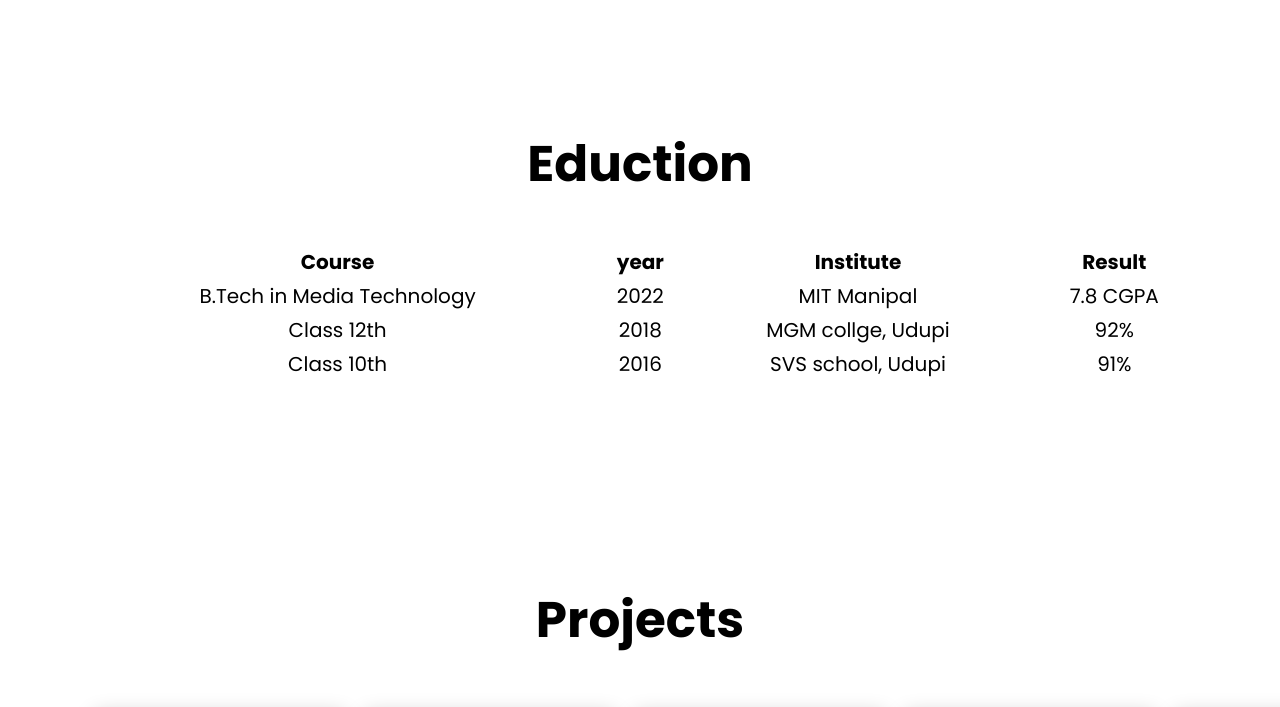
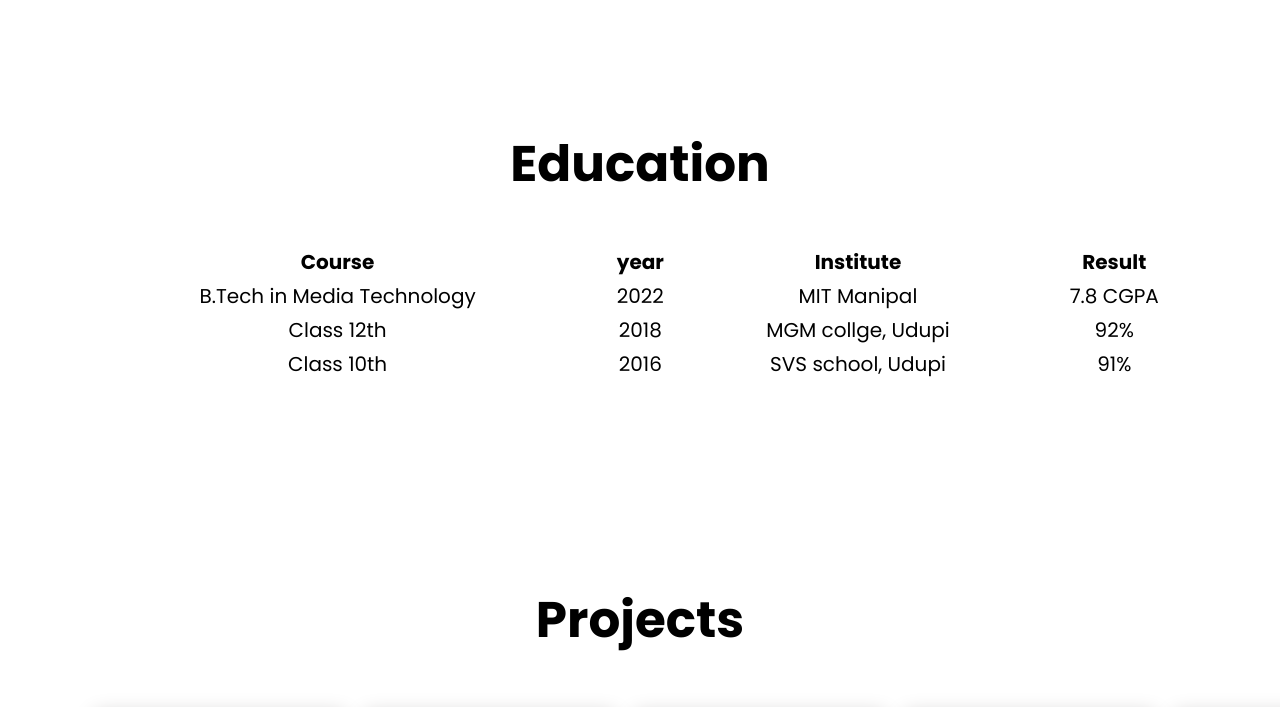
Before and after one commit to naveen9740/portfolio3, a plain HTML site: page index.html in a window 1280 px wide. Shown: the part 1340-2047 px from the top of the page. Drawn offline with Linux system fonts and the light colour scheme.

Commit message:
Update index.html

```diff
--- a/index.html
+++ b/index.html
@@ -121,7 +121,7 @@
     </section>
     <section class="sub-section-alternative" id="education">
       <div class="information">
-        <h2>Eduction</h2>
+        <h2>Education</h2>
         <table>
           <tr>
             <th>Course</th>
```
